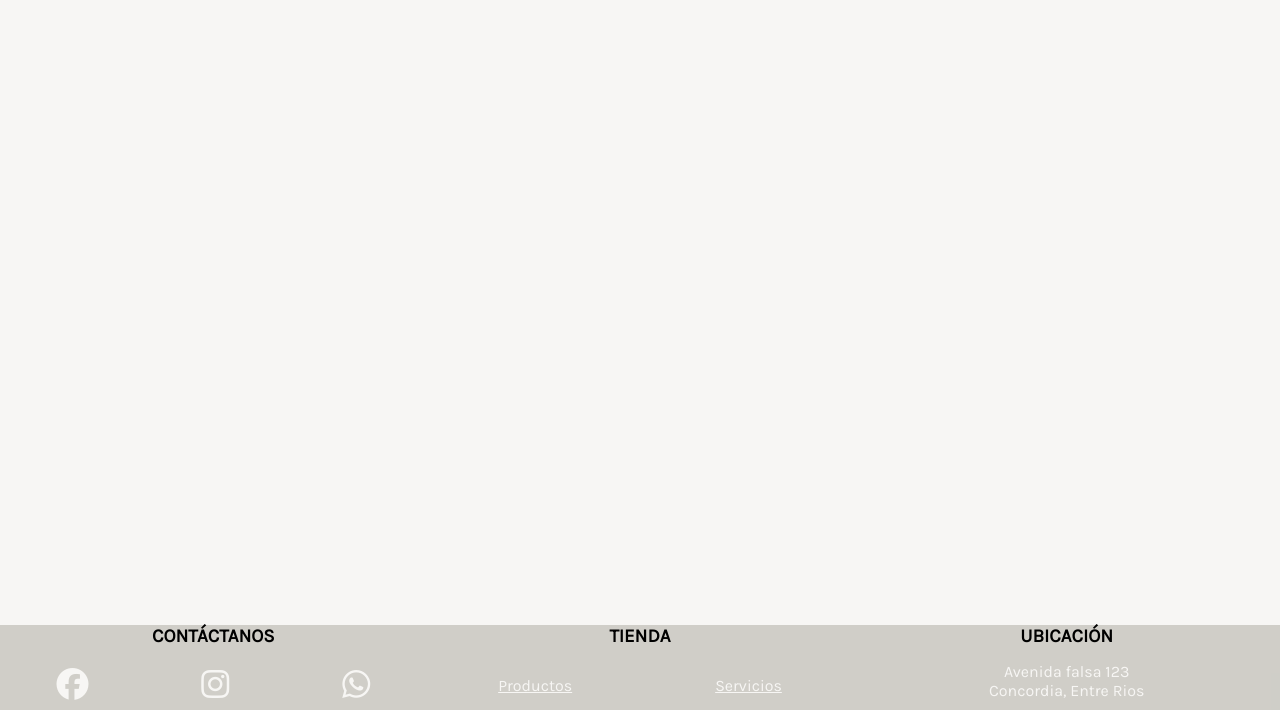
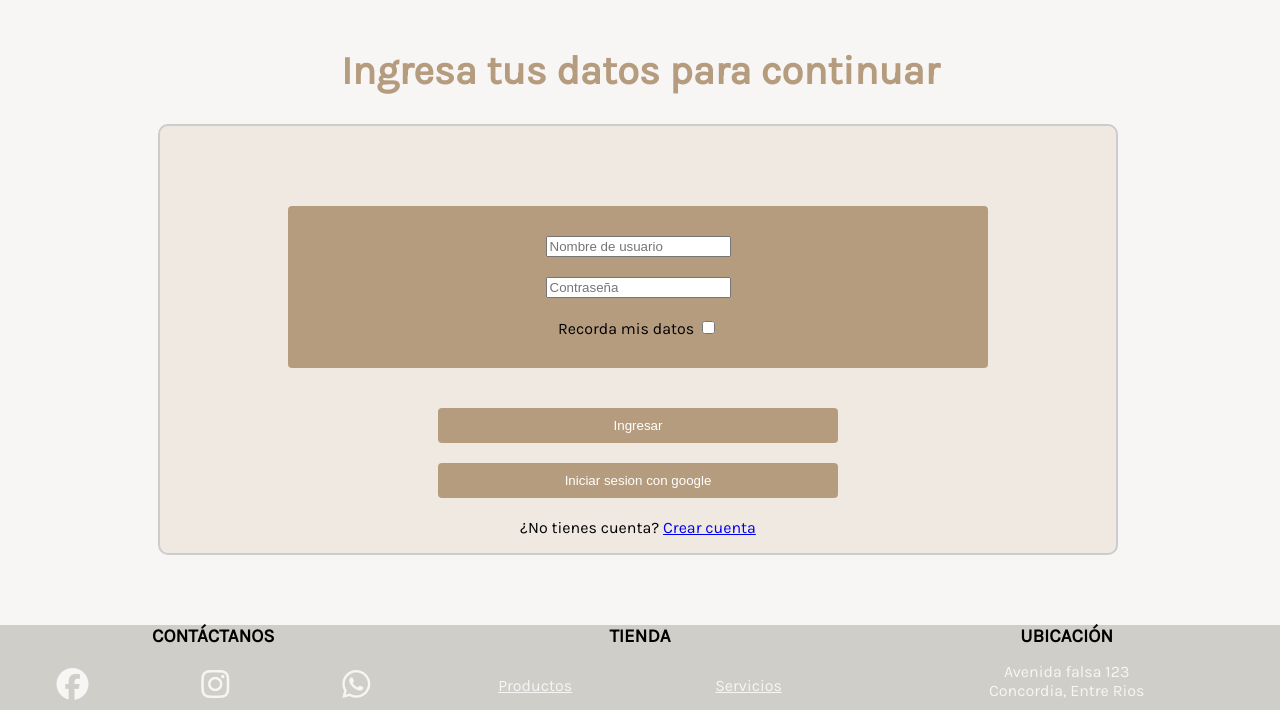
Before and after one commit to valentavo/TN02_9_grupo9, a Node server app: page /login in a window 1280 px wide. Shown: the part 90-800 px from the top of the page. Run offline with Node 20, Linux system fonts and the light colour scheme; some libraries are stand-ins or nearby versions.

Commit message:
formulario login desktop

```diff
--- /dev/null
+++ b/public/css/login-style.css
@@ -0,0 +1,70 @@
+main.l_login-main{
+    text-align: center;
+    padding-top: 10px;
+}
+
+main.l_login-main div h1{
+    color: #b69c7f;
+    font-size: 40px;
+}
+
+main.l_login-main form div.l_texto-registro{
+    background-color: #b69c7f;
+    margin-bottom: 20px;
+    padding: 30px;
+    border-radius: 4px;
+    position: relative;
+    top: 50px;
+    width: 700px;
+
+
+}
+main.l_login-main form div.nombre{
+    margin-bottom: 20px;
+}
+main.l_login-main form div.contrasenia{
+    margin-bottom: 20px;
+}
+
+main.l_login-main form.l_login-formulario{
+    width: 75%;
+    height: 75%;
+    position: relative;
+    left: 10%;
+      padding: 30px;
+      border: 2px solid #ccc;
+      border-radius: 10px;
+      background-color: #f0e9e2;
+      display: flex;
+      flex-direction: column;
+      align-items: center;
+      margin: 30px;
+
+}
+
+
+main.l_login-main button {
+    padding: 10px 20px;
+    background-color: #b69c7f;
+    color: white;
+    border: none;
+    border-radius: 4px;
+    cursor: pointer;
+    position: relative;
+    top: 60px;
+    width:400px;
+    margin: 10px;
+  }
+
+  main.l_login-main form div.crear-cuenta{
+    position: relative;
+    top: 70px;
+  }
+
+  @media (min-width: 361px) {
+
+  }
+
+  @media (min-width: 768px){
+
+  }
--- a/public/css/style.css
+++ b/public/css/style.css
@@ -1,5 +1,6 @@
 @import url('cart-style.css');
 @import url('home-style.css');
+@import url('login-style.css');
 
 
  *{
--- a/views/login.html
+++ b/views/login.html
@@ -49,7 +49,38 @@
                 </div>
             </div>
         </header>
-        <main>
+        <main class="l_login-main">
+            <div>
+                <h1>Ingresa tus datos para continuar</h1>
+            </div>
+
+            <form class="l_login-formulario" action="/" method="GET">
+                    <div class="l_texto-registro">
+                        <div class="nombre">
+                            <input type="text" name="nombre" placeholder="Nombre de usuario">
+                        </div>
+                        <div class="contrasenia">
+                            <input type="password" name="contrasenia" placeholder="Contraseña">
+                        </div>
+                        <div class="recordar">
+                            <label>Recorda mis datos</label>
+                            <input type="checkbox" name="recordar">
+                        </div>
+                    </div>
+                    <div class="botones">
+                        <div>
+                            <button type="submit">Ingresar</button>
+                        </div>
+                        <div>
+                            <button type="submit">Iniciar sesion con google</button>
+                        </div>
+                        <div class="crear-cuenta">
+                            ¿No tienes cuenta? <a href="/register">Crear cuenta</a>
+                        </div>
+                    </div>
+            </form>
+
+
         </main>
         <footer class="g_main-footer">
             <section class="g_contacto-container">
```
Also changed, not shown: public/img/foto-estetica.jpg (added).
